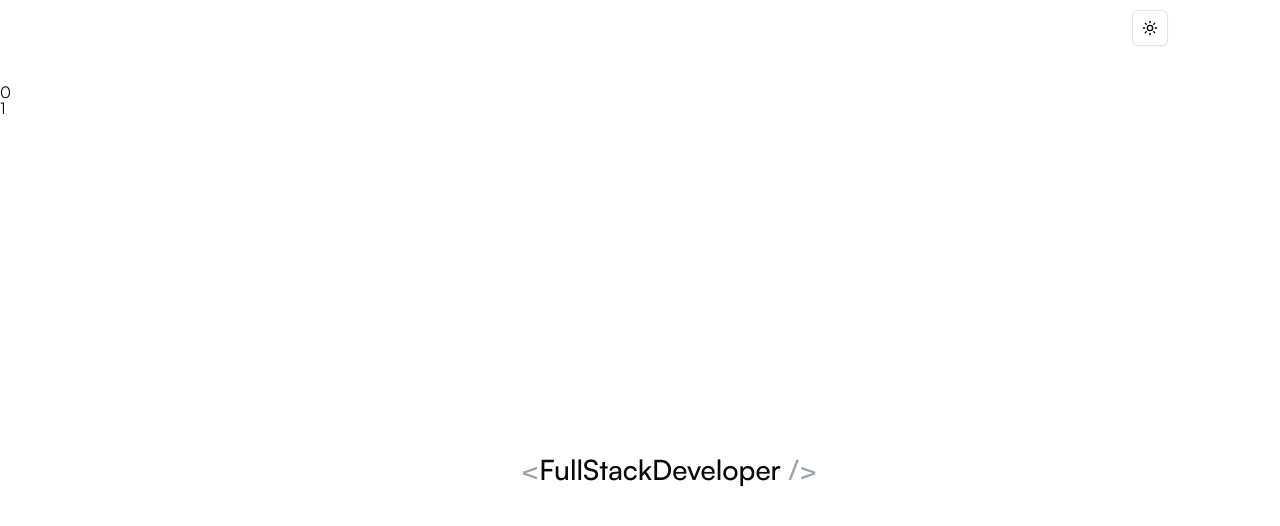
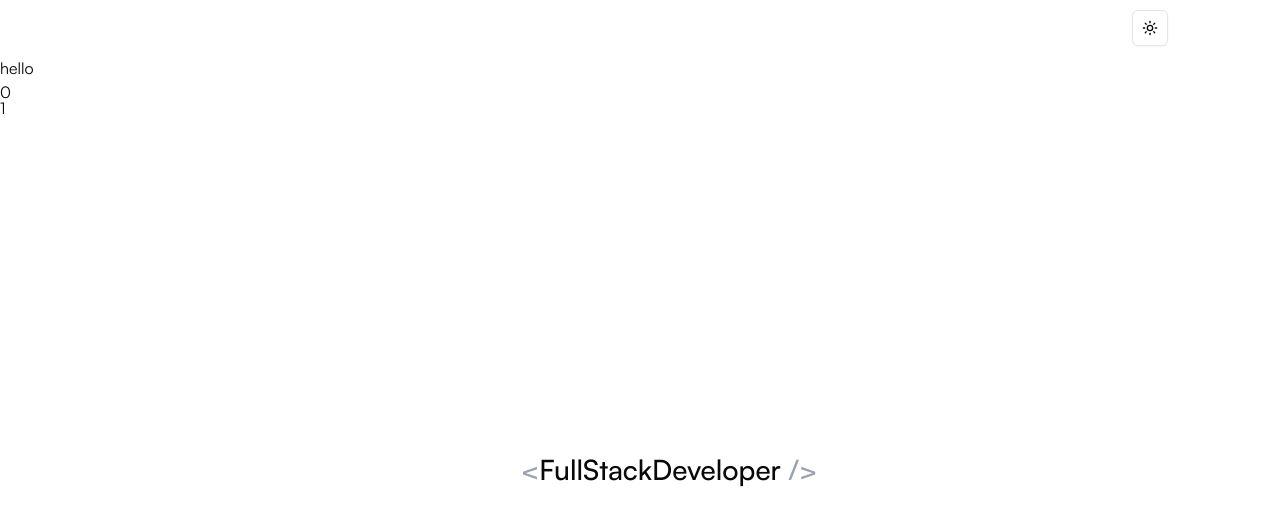
Before and after one commit to BernardoQuina/personal-website, a Next.js app: page / in a window 1280 px wide. Shown: the top 526 px of the page. Built offline with nearby package versions, Linux system fonts and the light colour scheme.

Commit message:
scroll test

```diff
--- a/src/pages/index.tsx
+++ b/src/pages/index.tsx
@@ -97,7 +97,9 @@ export default function Home() {
           <span className="text-gray-400">{' />'}</span>
         </h1>
       </motion.button>
-      <section className="snap-point pt-14" id="snap-1" />
+      <section className="snap-point pt-14" id="snap-1">
+        <span>hello</span>
+      </section>
       <section className="snap-point" id="snap-2" />
       <section className="snap-point bg-green-500" id="snap-3" />
       <section className="snap-point bg-yellow-500" id="snap-4" />
```
